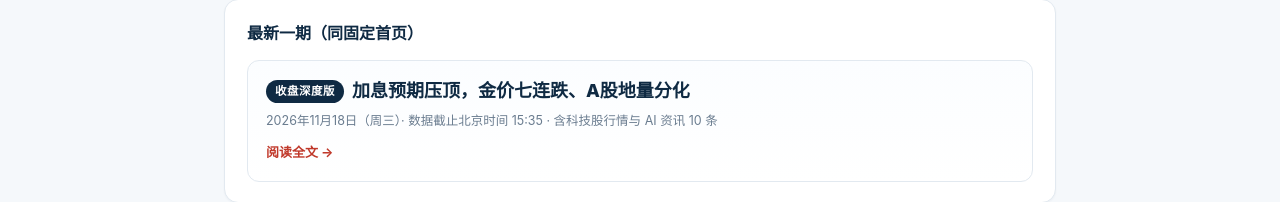
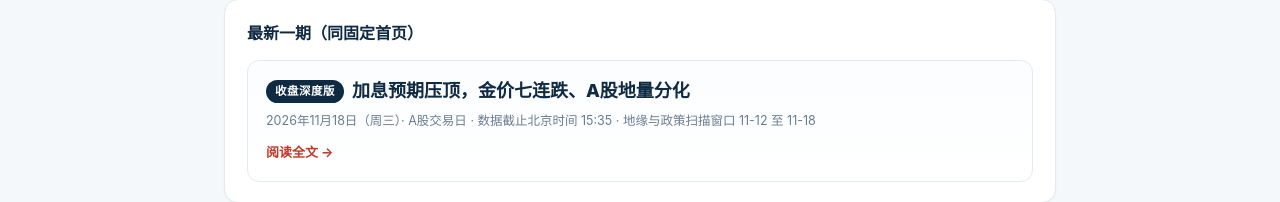
Before and after one commit to ZhKIi/atman-daily, a plain HTML site: page archive.html in a window 1280 px wide. Shown: the part 217-419 px from the top of the page. Drawn offline with Linux system fonts and the light colour scheme.

Commit message:
日报发布 2026-11-18：更新固定首页与归档

```diff
--- a/archive.html
+++ b/archive.html
@@ -59,7 +59,7 @@ h2{margin:0 0 12px;font-size:16px;color:var(--ink)}
     <h2>最新一期（同固定首页）</h2>
     <a class="latest" href="2026-11-18.html">
       <p class="t"><span class="tag">收盘深度版</span>加息预期压顶，金价七连跌、A股地量分化</p>
-      <p class="m">2026年11月18日（周三）· 数据截止北京时间 15:35 · 含科技股行情与 AI 资讯 10 条</p>
+      <p class="m">2026年11月18日（周三）· A股交易日 · 数据截止北京时间 15:35 · 地缘与政策扫描窗口 11-12 至 11-18</p>
       <span class="go">阅读全文 →</span>
     </a>
   </div>
```
